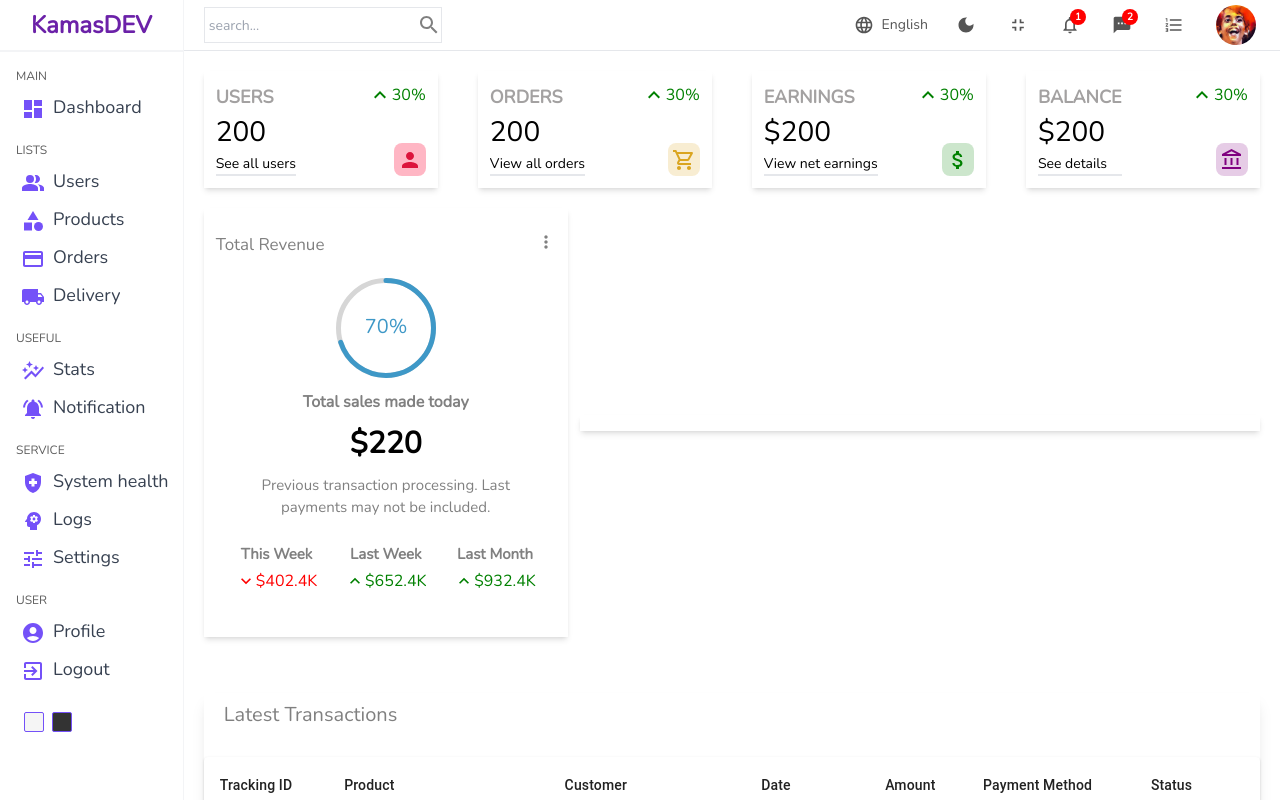
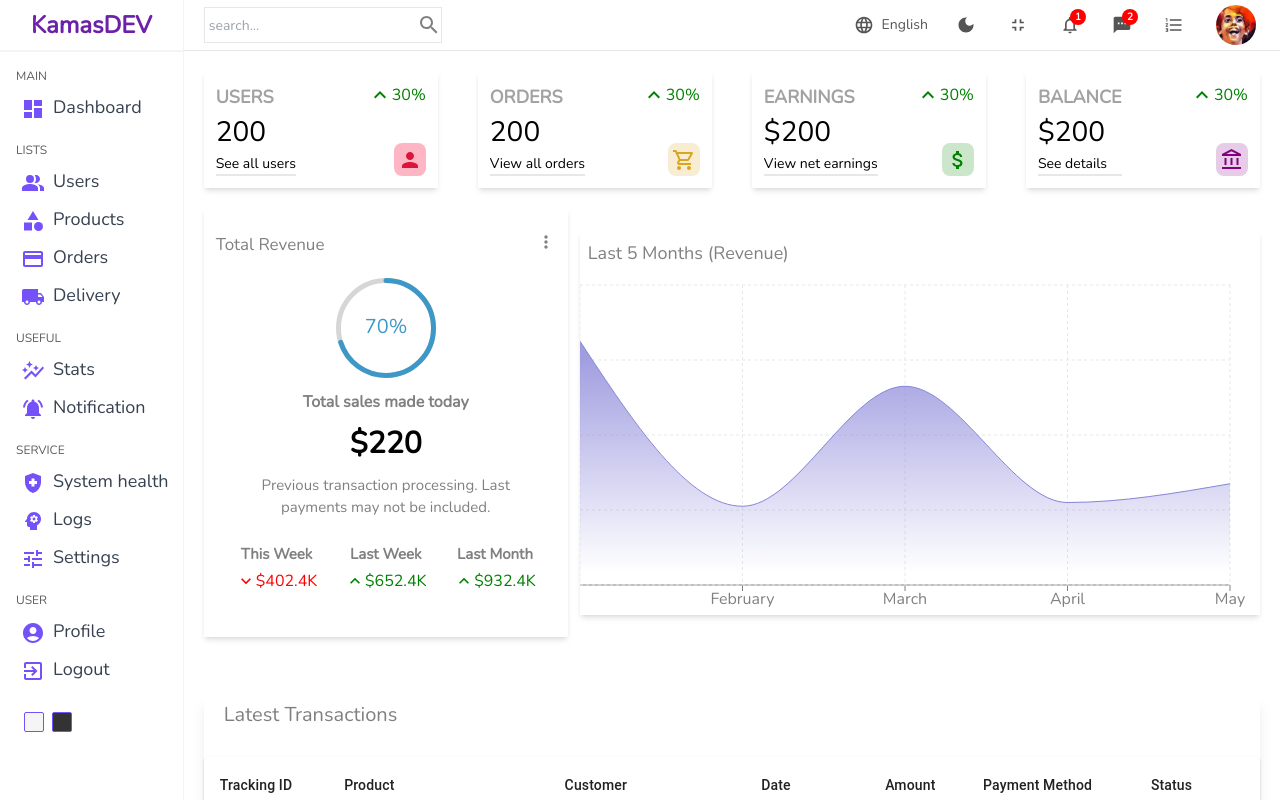
Before and after one commit to Kamasah-Dickson/Admin-Dashboard, a React (Vite) app: page / in a window 1280 px wide. Shown: the top 800 px of the page. Built offline with nearby package versions, Linux system fonts and the light colour scheme.

Commit message:
update homepage

```diff
--- a/src/Pages/Home/Home.tsx
+++ b/src/Pages/Home/Home.tsx
@@ -20,7 +20,7 @@ function Home() {
 				{/* //chat container */}
 				<div className="mt-5 flex items-center justify-between gap-3 px-5">
 					<Featured />
-					<Chart />
+					<Chart aspect={2 / 1} title={"Last 5 Months (Revenue)"} />
 				</div>
 				{/* list-container */}
 				<div className="mt-14 px-5">
```
